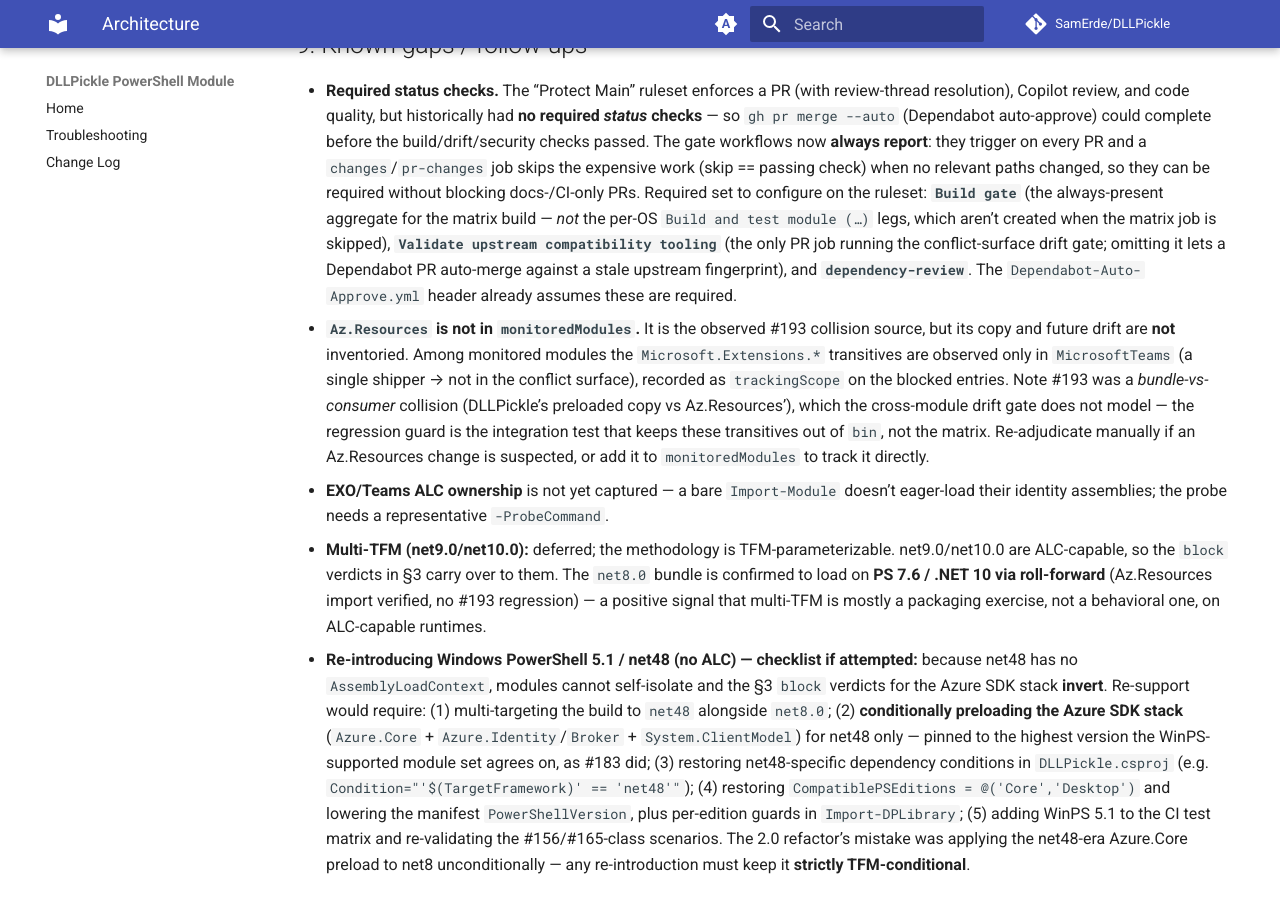
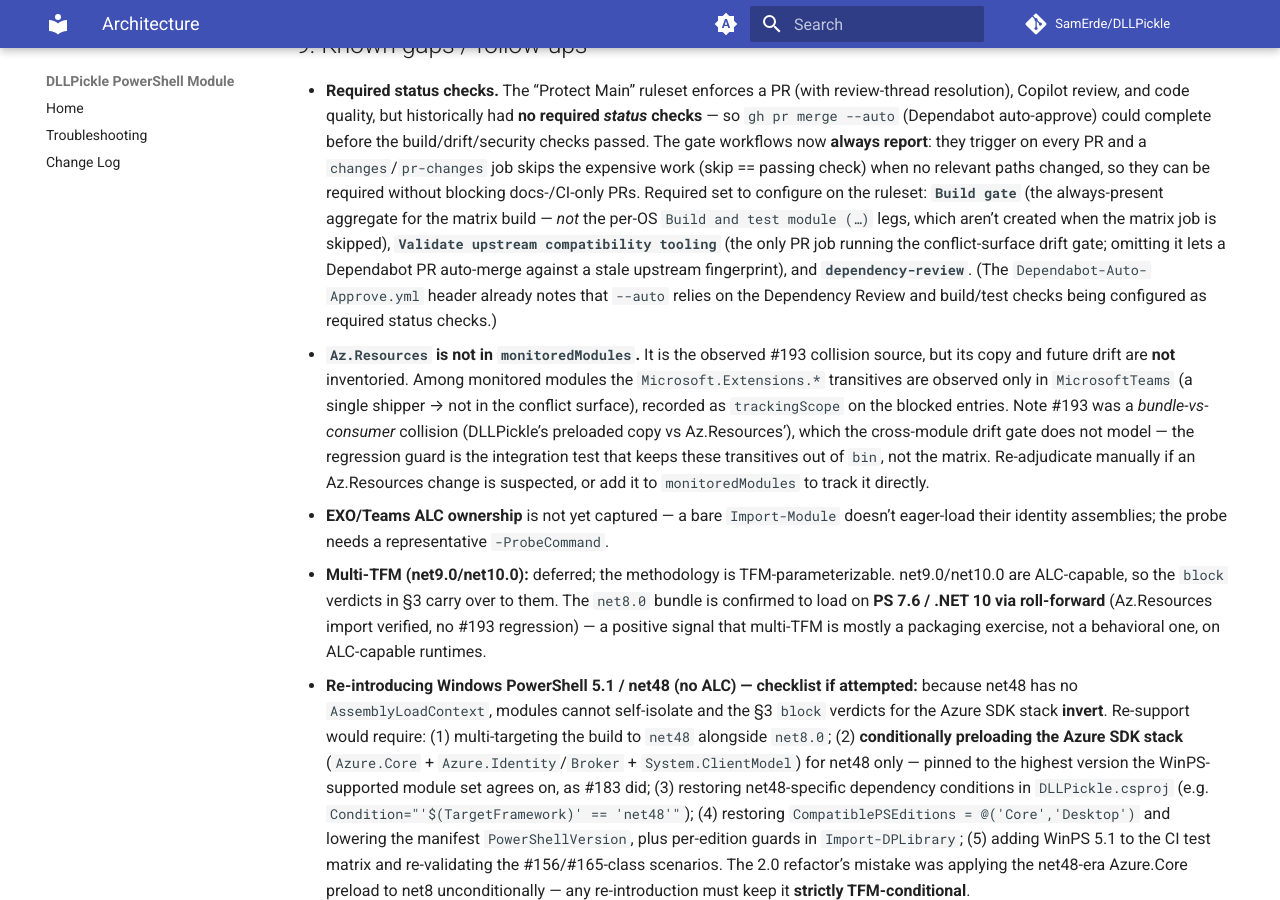
Before and after one commit to SamErde/DLLPickle, an MkDocs documentation site: the page built from docs/Architecture.md, in a window 1280 px wide and 900 px high, scrolled down 5351 px. Built offline with MkDocs 1.6.1 and Material for MkDocs 9.7.7, drawn with Linux system fonts in a browser that asks for light colours; comment, search, counter and statistics services are not loaded.

Commit message:
docs: reword Dependabot-Auto-Approve reference to match the workflow header
Co-Authored-By: Claude Opus 4.8 <noreply@anthropic.com>

```diff
--- a/docs/Architecture.md
+++ b/docs/Architecture.md
@@ -117,7 +117,7 @@ When changing the preload contract, follow this loop:
 
 ## 9. Known gaps / follow-ups
 
-- **Required status checks.** The "Protect Main" ruleset enforces a PR (with review-thread resolution), Copilot review, and code quality, but historically had **no required *status* checks** — so `gh pr merge --auto` (Dependabot auto-approve) could complete before the build/drift/security checks passed. The gate workflows now **always report**: they trigger on every PR and a `changes`/`pr-changes` job skips the expensive work (skip == passing check) when no relevant paths changed, so they can be required without blocking docs-/CI-only PRs. Required set to configure on the ruleset: **`Build gate`** (the always-present aggregate for the matrix build — *not* the per-OS `Build and test module (…)` legs, which aren't created when the matrix job is skipped), **`Validate upstream compatibility tooling`** (the only PR job running the conflict-surface drift gate; omitting it lets a Dependabot PR auto-merge against a stale upstream fingerprint), and **`dependency-review`**. The `Dependabot-Auto-Approve.yml` header already assumes these are required.
+- **Required status checks.** The "Protect Main" ruleset enforces a PR (with review-thread resolution), Copilot review, and code quality, but historically had **no required *status* checks** — so `gh pr merge --auto` (Dependabot auto-approve) could complete before the build/drift/security checks passed. The gate workflows now **always report**: they trigger on every PR and a `changes`/`pr-changes` job skips the expensive work (skip == passing check) when no relevant paths changed, so they can be required without blocking docs-/CI-only PRs. Required set to configure on the ruleset: **`Build gate`** (the always-present aggregate for the matrix build — *not* the per-OS `Build and test module (…)` legs, which aren't created when the matrix job is skipped), **`Validate upstream compatibility tooling`** (the only PR job running the conflict-surface drift gate; omitting it lets a Dependabot PR auto-merge against a stale upstream fingerprint), and **`dependency-review`**. (The `Dependabot-Auto-Approve.yml` header already notes that `--auto` relies on the Dependency Review and build/test checks being configured as required status checks.)
 - **`Az.Resources` is not in `monitoredModules`.** It is the observed #193 collision source, but its copy and future drift are **not** inventoried. Among monitored modules the `Microsoft.Extensions.*` transitives are observed only in `MicrosoftTeams` (a single shipper → not in the conflict surface), recorded as `trackingScope` on the blocked entries. Note #193 was a *bundle-vs-consumer* collision (DLLPickle's preloaded copy vs Az.Resources'), which the cross-module drift gate does not model — the regression guard is the integration test that keeps these transitives out of `bin`, not the matrix. Re-adjudicate manually if an Az.Resources change is suspected, or add it to `monitoredModules` to track it directly.
 - **EXO/Teams ALC ownership** is not yet captured — a bare `Import-Module` doesn't eager-load their identity assemblies; the probe needs a representative `-ProbeCommand`.
 - **Multi-TFM (net9.0/net10.0):** deferred; the methodology is TFM-parameterizable. net9.0/net10.0 are ALC-capable, so the `block` verdicts in §3 carry over to them. The `net8.0` bundle is confirmed to load on **PS 7.6 / .NET 10 via roll-forward** (Az.Resources import verified, no #193 regression) — a positive signal that multi-TFM is mostly a packaging exercise, not a behavioral one, on ALC-capable runtimes.
```
